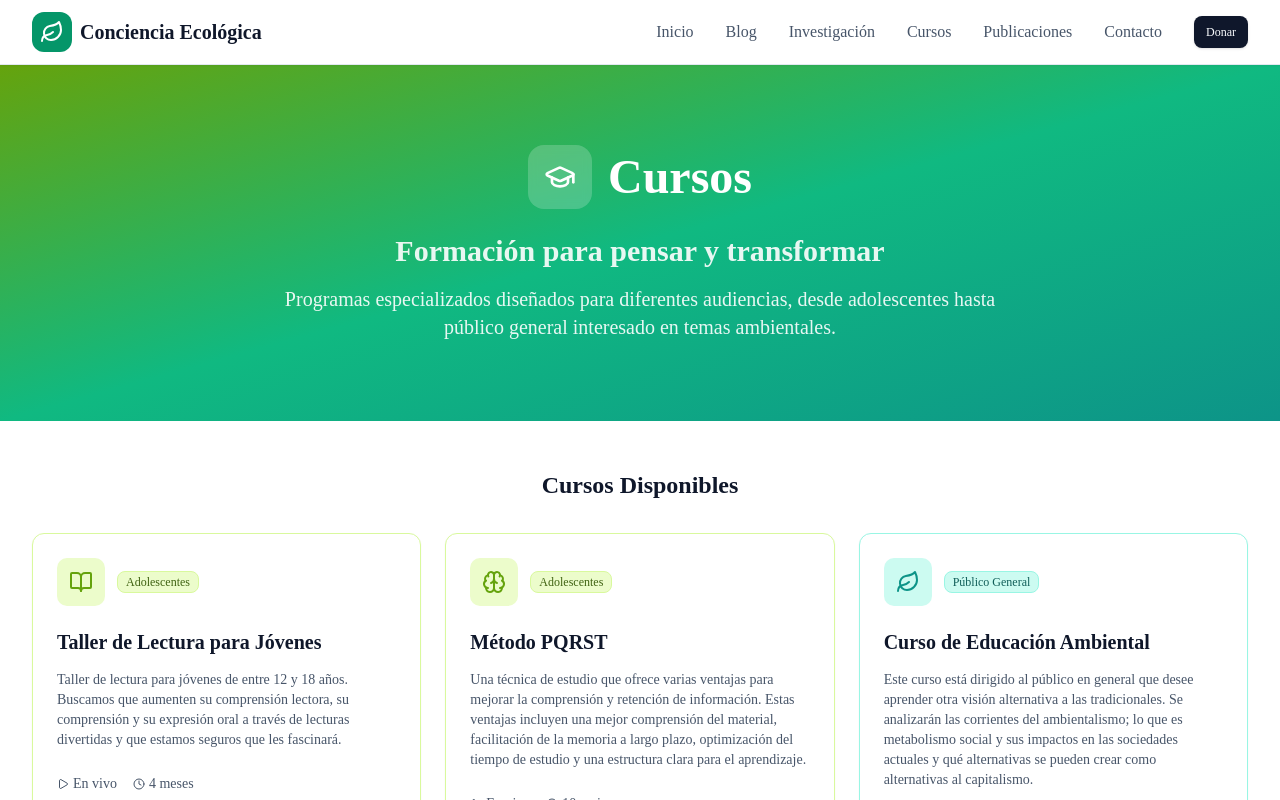
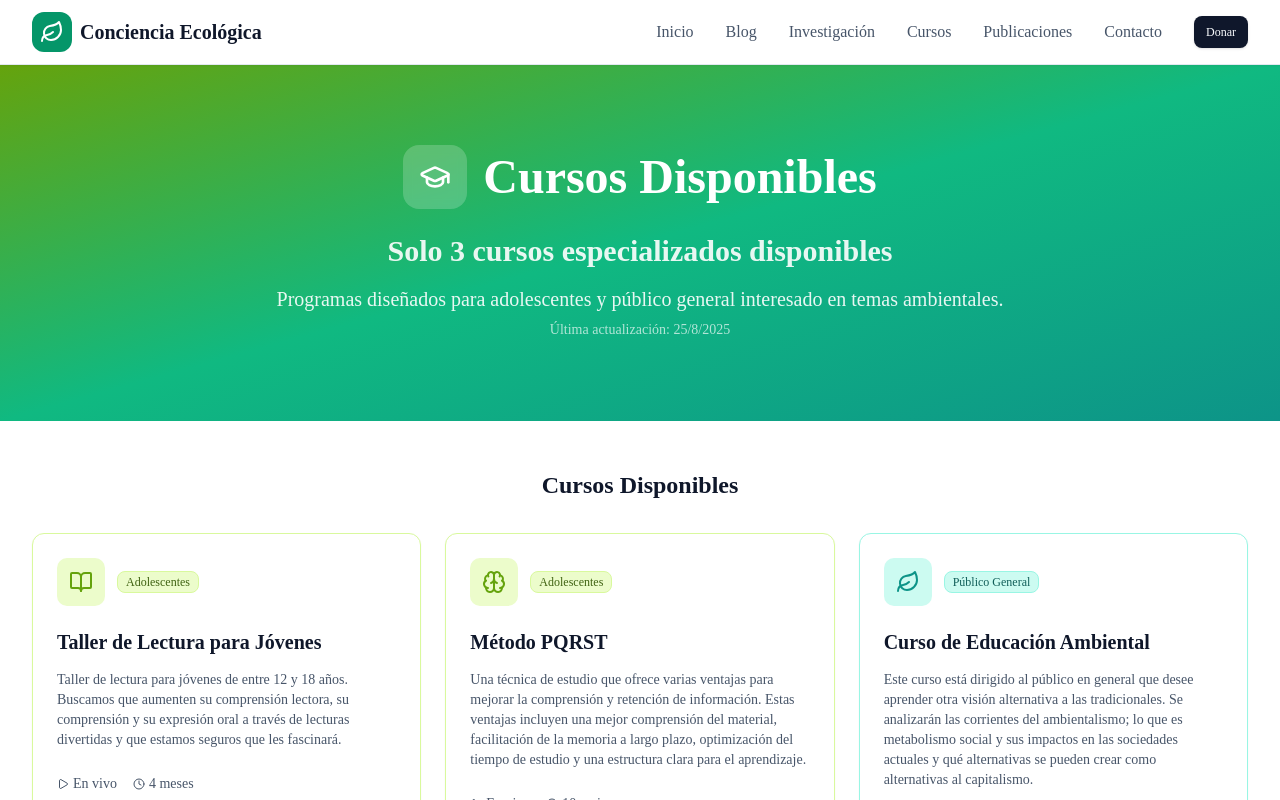
Before and after one commit to NFTSkull/conciencia-ecologica, a Next.js app: page /cursos in a window 1280 px wide. Shown: the top 800 px of the page. Built offline with nearby package versions, Linux system fonts and the light colour scheme.

Commit message:
fix: Cambio drástico en banner para forzar actualización en Vercel - Solo 3 cursos disponibles

```diff
--- a/src/app/cursos/page.tsx
+++ b/src/app/cursos/page.tsx
@@ -28,16 +28,17 @@ export default function CursosPage() {
                 <GraduationCap className="h-8 w-8 text-white" />
               </div>
               <h1 className="text-4xl md:text-5xl font-bold">
-                Cursos
+                Cursos Disponibles
               </h1>
             </div>
 
             <h2 className="text-2xl md:text-3xl font-semibold mb-4 opacity-90">
-              Formación para pensar y transformar
+              Solo 3 cursos especializados disponibles
             </h2>
             <p className="text-xl opacity-90 max-w-3xl mx-auto">
-              Programas especializados diseñados para diferentes audiencias,
-              desde adolescentes hasta público general interesado en temas ambientales.
+              Programas diseñados para adolescentes y público general interesado en temas ambientales.
+              <br />
+              <span className="text-sm opacity-75">Última actualización: {new Date().toLocaleDateString('es-MX')}</span>
             </p>
           </div>
         </div>
```
